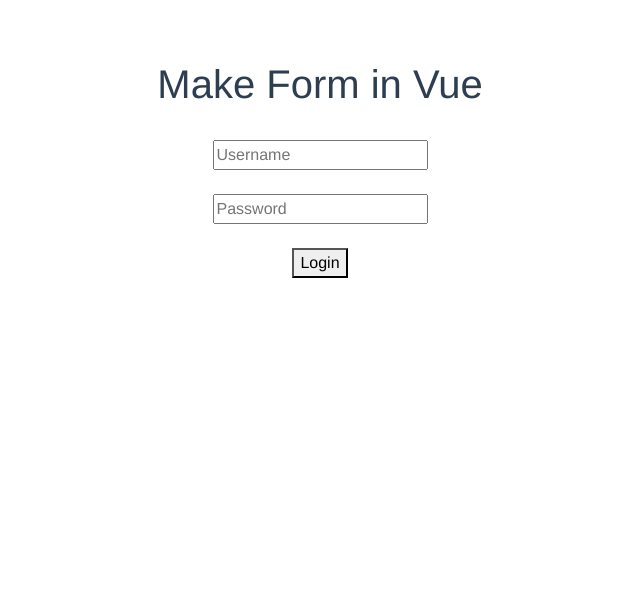
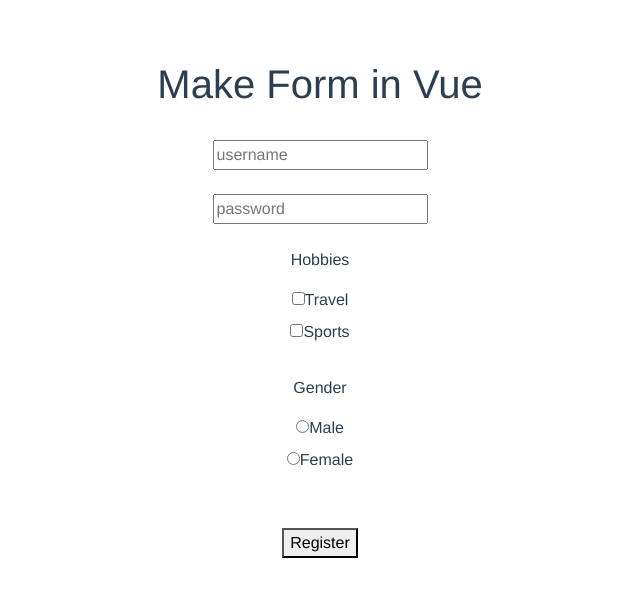
Before and after one commit to luistava/hello-vue, a Vue app: page / in a window 1280 px wide. Shown: the top 596 px of the page, without its empty margins (320-960 px from the left). Built offline with nearby package versions, Linux system fonts and the light colour scheme.

Commit message:
introducing Forms

```diff
--- a/src/App.vue
+++ b/src/App.vue
@@ -2,7 +2,7 @@
   <div>
       <!-- <img alt="Vue logo" src="./assets/logo.png"> -->
       <h1>Make Form in Vue</h1> <br>
-      <login-comp/>
+      <sign-up/>
 
   </div>
 
@@ -10,11 +10,11 @@
 
 <script>
 
-import LoginComp from './components/LoginComponent.vue'
+import SignUp from './components/SignUp.vue'
 export default {
   name: 'App',
     components:{
-      LoginComp
+      SignUp
     },
 
 
--- /dev/null
+++ b/src/components/SignUp.vue
@@ -0,0 +1,39 @@
+<template>
+    <div>
+        <input type="text" placeholder="username" v-model="signupForm.username"> <br> <br>
+        <input type="password" placeholder="password" v-model="signupForm.password"> <br> <br>
+        <p>Hobbies</p>
+        <input type="checkbox" value="travel" id="travel" v-model="signupForm.hobbies">
+        <label for="travel"> Travel</label><br>
+        <input type="checkbox" value="sports" id="sports" v-model="signupForm.hobbies">
+        <label for="sports"> Sports</label><br><br>
+        <p>Gender</p>
+        <input type="radio" value="male" id="male" v-model="signupForm.gender">
+        <label for="male"> Male</label><br>
+        <input type="radio" value="female" id="female" v-model="signupForm.gender">
+        <label for="female"> Female</label><br>
+        <br><br><button v-on:click="registerForm">Register</button>
+
+    </div>
+</template>
+
+<script>
+export default {
+    name:"SignUp",
+    data(){
+        return {
+            signupForm:{
+                username:null,
+                password:null,
+                hobbies:[],
+                gender:null
+            }
+        }
+    },
+    methods:{
+        registerForm(){
+            console.log(this.signupForm)
+        }
+    }
+}
+</script>
```
